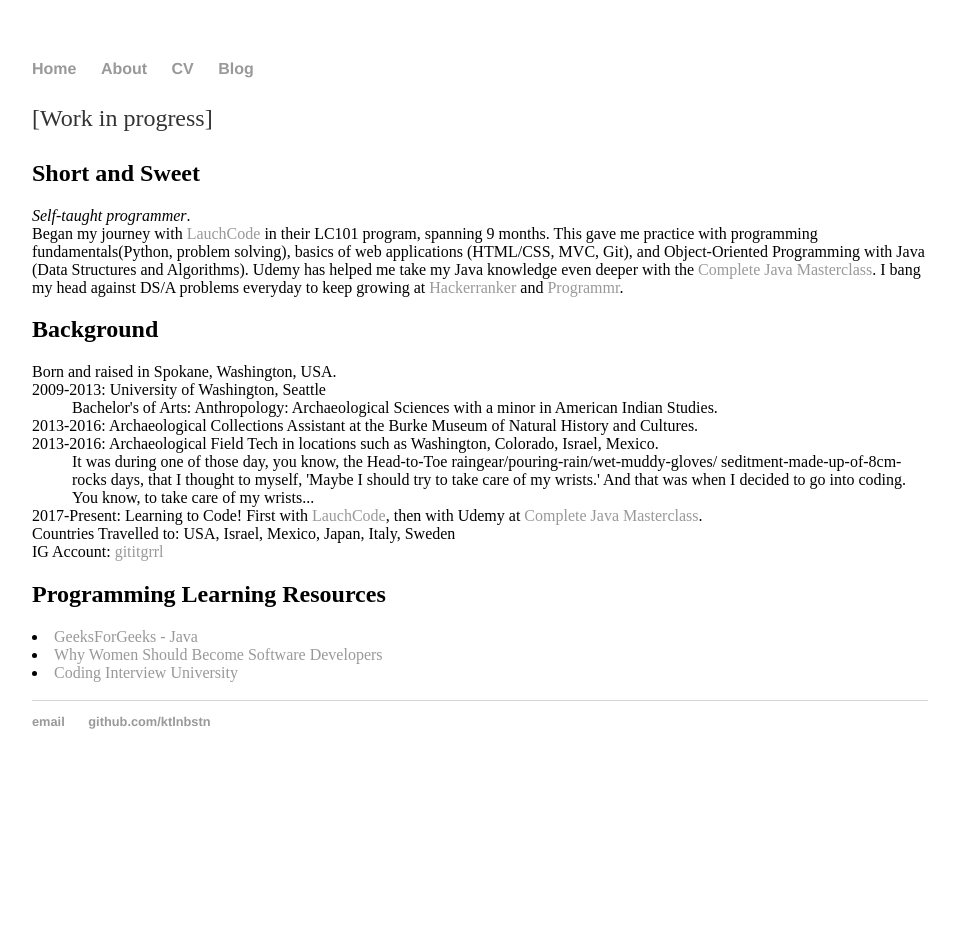
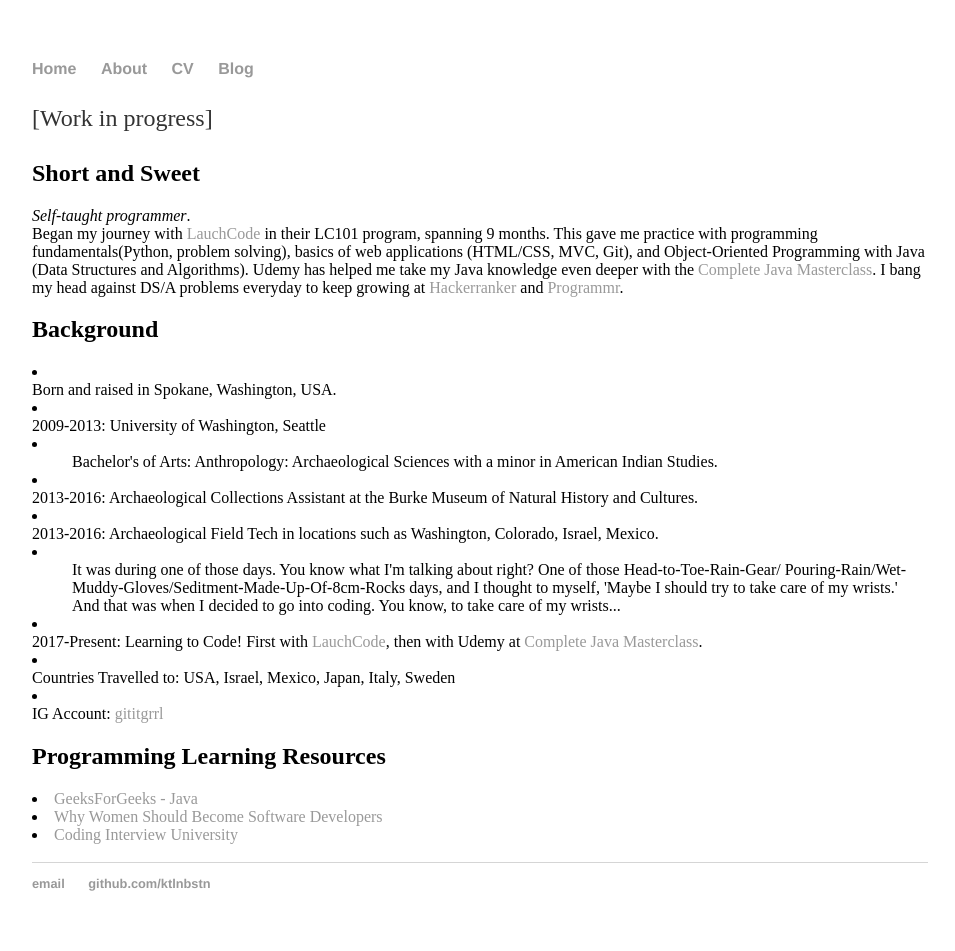
Before and after one commit to ktlnbstn/ktlnbstn.github.io, a Jekyll site: the page built from about/index.html, in a window 1280 px wide. Shown: the whole page, without its empty margins (160-1115 px from the left). Built offline with Jekyll 4.4.1, drawn with Linux system fonts in a browser that asks for light colours; before the commit the page ends 900 px from its top, so only the background shows below that.

Commit message:
add list bullets back

```diff
--- a/about/index.html
+++ b/about/index.html
@@ -17,18 +17,19 @@
 
 <h2>Background</h2>
 	<dl>
-	<dt>Born and raised in Spokane, Washington, USA. </dt>
-	<dt>2009-2013: University of Washington, Seattle</dt>
-	<dd>Bachelor's of Arts: Anthropology: Archaeological Sciences with a minor in American Indian Studies.</dd>
-	<dt>2013-2016: Archaeological Collections Assistant at the Burke Museum of Natural History and Cultures. </dt>
-	<dt>2013-2016: Archaeological Field Tech in locations such as Washington, Colorado, Israel, Mexico.</dt>
-	<dd>It was during one of those day, you know, the Head-to-Toe raingear/pouring-rain/wet-muddy-gloves/
-		seditment-made-up-of-8cm-rocks days, that I thought to myself, 'Maybe I should try to take care of my wrists.'
-		And that was when I decided to go into coding. You know, to take care of my wrists...</dd>
-	<dt>2017-Present: Learning to Code! First with <a href="https://www.launchcode.org/lc101">LauchCode</a>, then with
-	Udemy at <a href="https://www.udemy.com/java-the-complete-java-developer-course/">Complete Java Masterclass</a>.</dt>
-	<dt>Countries Travelled to: USA, Israel, Mexico, Japan, Italy, Sweden</dt>
-	<dt>IG Account: <a href="https://www.instagram.com/gititgrrl/">gititgrrl</a></dt>
+	<li><dt>Born and raised in Spokane, Washington, USA. </dt></li>
+	<li><dt>2009-2013: University of Washington, Seattle</dt></li>
+	<li><dd>Bachelor's of Arts: Anthropology: Archaeological Sciences with a minor in American Indian Studies.</dd></li>
+	<li><dt>2013-2016: Archaeological Collections Assistant at the Burke Museum of Natural History and Cultures. </dt></li>
+	<li><dt>2013-2016: Archaeological Field Tech in locations such as Washington, Colorado, Israel, Mexico.</dt></li>
+	<li><dd>It was during one of those days. You know what I'm talking about right? One of those Head-to-Toe-Rain-Gear/
+		Pouring-Rain/Wet-Muddy-Gloves/Seditment-Made-Up-Of-8cm-Rocks days, and I thought to myself, 'Maybe I
+		should try to take care of my wrists.' And that was when I decided to go into coding. You know, to take
+		care of my wrists...</dd></li>
+	<li><dt>2017-Present: Learning to Code! First with <a href="https://www.launchcode.org/lc101">LauchCode</a>, then with
+	Udemy at <a href="https://www.udemy.com/java-the-complete-java-developer-course/">Complete Java Masterclass</a>.</dt></li>
+	<li><dt>Countries Travelled to: USA, Israel, Mexico, Japan, Italy, Sweden</dt></li>
+	<li><dt>IG Account: <a href="https://www.instagram.com/gititgrrl/">gititgrrl</a></dt></li>
 	</dl>
 
 <h2>Programming Learning Resources</h2>
```
